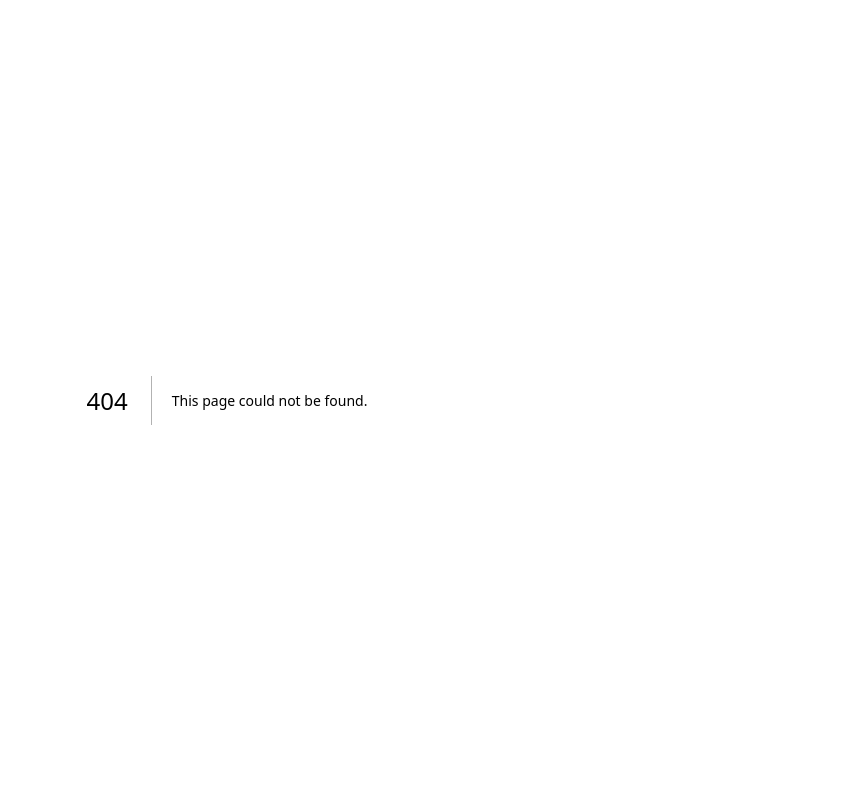
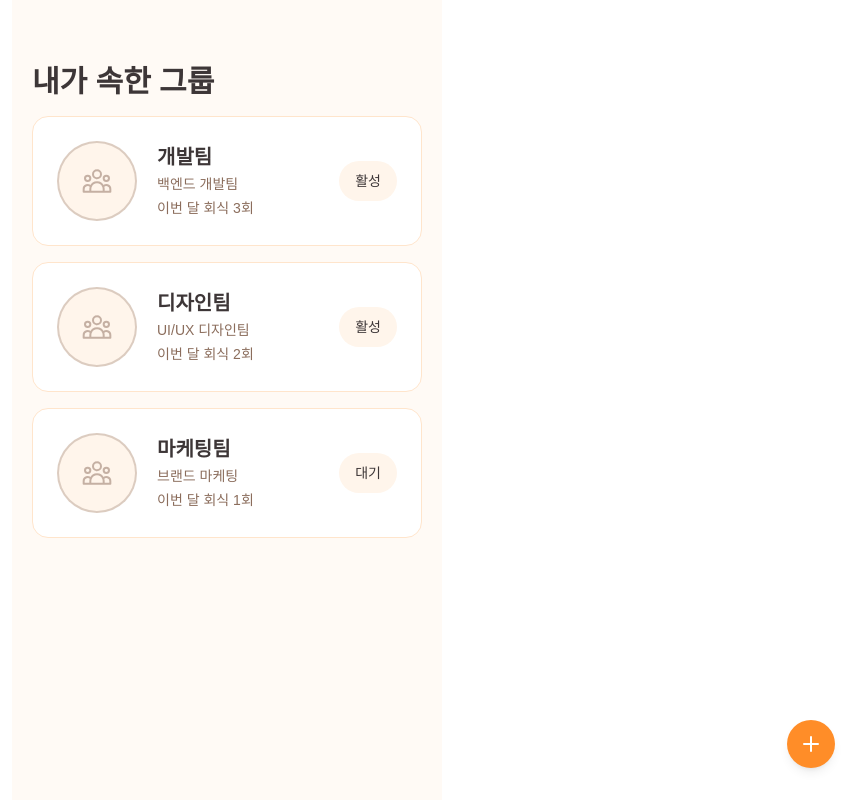
Before and after one commit to tn-als/8-damo-fe, a Next.js app: page /groups in a window 1280 px wide. Before the commit this address had no page. Shown: the whole page, without its empty margins (413-1279 px from the left). Built offline with nearby package versions, Linux system fonts and the light colour scheme.

Commit message:
✨ feat: 그룹 목록 페이지와 기본 컴포넌트 추가

```diff
--- /dev/null
+++ b/app/groups/page.tsx
@@ -0,0 +1,56 @@
+import { MyGroupHeader } from '@/components/groups/MyGroupHeader';
+import { MyGroupList } from '@/components/groups/MyGroupList';
+import { MyGroupActionsFAB } from '@/components/groups/MyGroupActionsFAB';
+
+interface Group {
+  id: string;
+  name: string;
+  description?: string;
+  memberCount: number;
+  createdAt: string;
+  imageUrl?: string;
+  meetingCount?: number;
+  status?: string;
+}
+
+const mockGroups: Group[] = [
+  {
+    id: '1',
+    name: '개발팀',
+    description: '백엔드 개발팀',
+    memberCount: 8,
+    createdAt: '2024-01-15',
+    meetingCount: 3,
+    status: '활성',
+  },
+  {
+    id: '2',
+    name: '디자인팀',
+    description: 'UI/UX 디자인팀',
+    memberCount: 5,
+    createdAt: '2024-02-20',
+    meetingCount: 2,
+    status: '활성',
+  },
+  {
+    id: '3',
+    name: '마케팅팀',
+    description: '브랜드 마케팅',
+    memberCount: 6,
+    createdAt: '2024-03-10',
+    meetingCount: 1,
+    status: '대기',
+  },
+];
+
+export default function GroupsPage() {
+  const groups = mockGroups;
+
+  return (
+    <div className="mx-auto min-h-screen w-full max-w-[430px] bg-background">
+      <MyGroupHeader />
+      <MyGroupList groups={groups} />
+      <MyGroupActionsFAB />
+    </div>
+  );
+}
--- /dev/null
+++ b/components/groups/GroupCard.tsx
@@ -0,0 +1,74 @@
+import { cn } from "@/lib/utils";
+
+interface GroupCardProps {
+  id: string;
+  name: string;
+  description?: string;
+  meetingCount?: number;
+  imageUrl?: string;
+  status?: string;
+  className?: string;
+}
+
+export function GroupCard({
+  name,
+  description,
+  meetingCount = 0,
+  imageUrl,
+  status = "활성",
+  className,
+}: GroupCardProps) {
+  return (
+    <div
+      className={cn(
+        "flex items-center gap-5 rounded-2xl border border-border bg-card p-6",
+        className
+      )}
+    >
+      {/* 그룹 이미지 */}
+      <div className="size-20 shrink-0 overflow-hidden rounded-full border-2 border-muted-foreground/30 bg-muted">
+        {imageUrl ? (
+          <img
+            src={imageUrl}
+            alt={`${name} 그룹 이미지`}
+            className="size-full object-cover"
+          />
+        ) : (
+          <div className="flex size-full items-center justify-center">
+            <svg
+              className="size-8 text-muted-foreground/50"
+              fill="none"
+              stroke="currentColor"
+              viewBox="0 0 24 24"
+            >
+              <path
+                strokeLinecap="round"
+                strokeLinejoin="round"
+                strokeWidth={1.5}
+                d="M17 20h5v-2a3 3 0 00-5.356-1.857M17 20H7m10 0v-2c0-.656-.126-1.283-.356-1.857M7 20H2v-2a3 3 0 015.356-1.857M7 20v-2c0-.656.126-1.283.356-1.857m0 0a5.002 5.002 0 019.288 0M15 7a3 3 0 11-6 0 3 3 0 016 0zm6 3a2 2 0 11-4 0 2 2 0 014 0zM7 10a2 2 0 11-4 0 2 2 0 014 0z"
+              />
+            </svg>
+          </div>
+        )}
+      </div>
+
+      {/* 그룹 정보 */}
+      <div className="flex flex-1 flex-col gap-1">
+        <h3 className="text-xl font-bold leading-tight text-foreground">
+          {name}
+        </h3>
+        {description && (
+          <p className="text-sm text-muted-foreground">{description}</p>
+        )}
+        <p className="text-sm text-muted-foreground">
+          이번 달 회식 {meetingCount}회
+        </p>
+      </div>
+
+      {/* 상태 배지 */}
+      <div className="shrink-0 rounded-full bg-muted px-4 py-2">
+        <span className="text-sm font-medium text-foreground">{status}</span>
+      </div>
+    </div>
+  );
+}
--- /dev/null
+++ b/components/groups/MyGroupActionsFAB.tsx
@@ -0,0 +1,72 @@
+"use client";
+
+import { useState } from "react";
+import { Plus } from "lucide-react";
+import { useRouter } from "next/navigation";
+
+interface MyGroupActionsFABProps {
+  onJoinClick?: () => void;
+  onCreateClick?: () => void;
+}
+
+export function MyGroupActionsFAB({
+  onJoinClick,
+  onCreateClick,
+}: MyGroupActionsFABProps) {
+  const router = useRouter();
+  const [isOpen, setIsOpen] = useState(false);
+
+  const handleJoinClick = () => {
+    if (onJoinClick) {
+      onJoinClick();
+    } else {
+      router.push("/groups/join");
+    }
+    setIsOpen(false);
+  };
+
+  const handleCreateClick = () => {
+    if (onCreateClick) {
+      onCreateClick();
+    } else {
+      router.push("/groups/create");
+    }
+    setIsOpen(false);
+  };
+
+  return (
+    <div className="fixed bottom-8 right-8 flex flex-col items-end gap-3">
+      <div
+        className={`flex flex-col items-end gap-2 transition-all duration-200 ${
+          isOpen
+            ? "opacity-100 translate-y-0"
+            : "pointer-events-none opacity-0 translate-y-2"
+        }`}
+      >
+        <button
+          type="button"
+          onClick={handleJoinClick}
+          className="rounded-full border border-border bg-card px-4 py-2 text-sm font-semibold text-foreground shadow-md transition-transform hover:scale-105 active:scale-95"
+        >
+          그룹 참여하기
+        </button>
+        <button
+          type="button"
+          onClick={handleCreateClick}
+          className="rounded-full border border-border bg-card px-4 py-2 text-sm font-semibold text-foreground shadow-md transition-transform hover:scale-105 active:scale-95"
+        >
+          그룹 생성하기
+        </button>
+      </div>
+      <button
+        type="button"
+        onClick={() => setIsOpen((prev) => !prev)}
+        className="flex size-12 items-center justify-center rounded-full bg-primary text-primary-foreground shadow-lg transition-transform hover:scale-105 active:scale-95"
+        aria-label="그룹 액션 열기"
+        aria-expanded={isOpen}
+      >
+        <Plus className={`size-6 transition-transform ${isOpen ? "rotate-45" : ""}`} />
+      </button>
+    </div>
+  );
+}
--- /dev/null
+++ b/components/groups/MyGroupHeader.tsx
@@ -0,0 +1,7 @@
+export function MyGroupHeader() {
+  return (
+    <header className="px-5 pt-16 pb-4">
+      <h1 className="text-3xl font-bold text-foreground">내가 속한 그룹</h1>
+    </header>
+  );
+}
--- /dev/null
+++ b/components/groups/MyGroupList.tsx
@@ -0,0 +1,42 @@
+import { GroupCard } from "./GroupCard";
+
+interface Group {
+  id: string;
+  name: string;
+  description?: string;
+  memberCount: number;
+  createdAt: string;
+  imageUrl?: string;
+  meetingCount?: number;
+  status?: string;
+}
+
+interface MyGroupListProps {
+  groups: Group[];
+}
+
+export function MyGroupList({ groups }: MyGroupListProps) {
+  if (groups.length === 0) {
+    return (
+      <div className="flex flex-col items-center justify-center px-5 py-20">
+        <p className="text-muted-foreground">아직 가입한 그룹이 없습니다.</p>
+      </div>
+    );
+  }
+
+  return (
+    <div className="flex flex-col gap-4 px-5 pb-24">
+      {groups.map((group) => (
+        <GroupCard
+          key={group.id}
+          id={group.id}
+          name={group.name}
+          description={group.description}
+          imageUrl={group.imageUrl}
+          meetingCount={group.meetingCount}
+          status={group.status}
+        />
+      ))}
+    </div>
+  );
+}
--- /dev/null
+++ b/components/groups/index.ts
@@ -0,0 +1,4 @@
+export { MyGroupHeader } from "./MyGroupHeader";
+export { MyGroupList } from "./MyGroupList";
+export { MyGroupActionsFAB } from "./MyGroupActionsFAB";
+export { GroupCard } from "./GroupCard";
```
